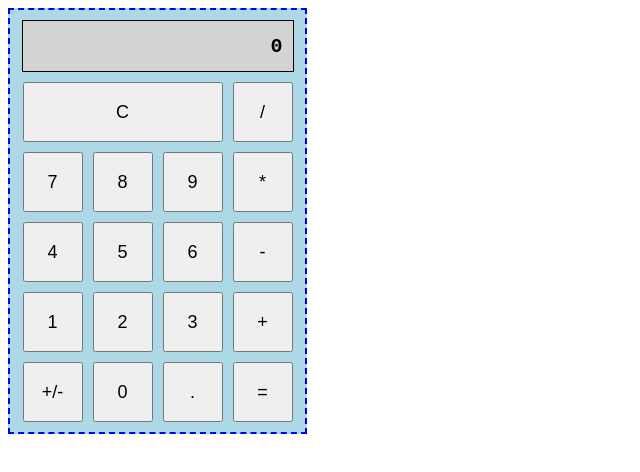
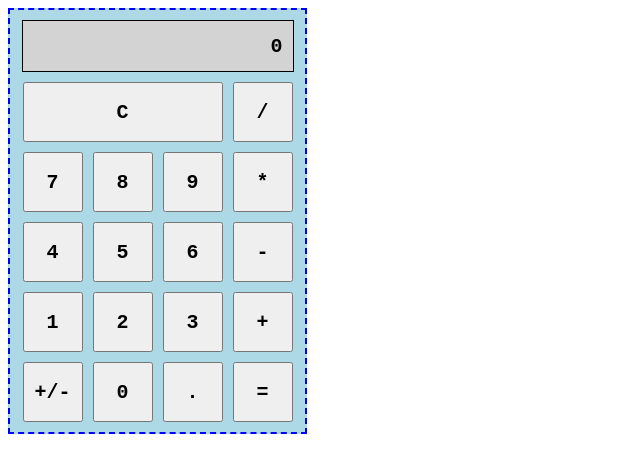
Before and after one commit to MarcoG7/odin-calculator, a plain HTML site: page index.html in a window 1280 px wide. Shown: the whole page, without its empty margins (0-640 px from the left). Drawn offline with Linux system fonts and the light colour scheme.

Commit message:
Change buttons' text font and size

```diff
--- a/styles/styles.css
+++ b/styles/styles.css
@@ -30,7 +30,9 @@
 button {
     width: 60px;
     height: 60px;
-    font-size: 18px;
+    font-size: 20px;
+    font-family: 'Courier New', Courier, monospace;
+    font-weight: bold;
     margin: 0;
 }
 
```
